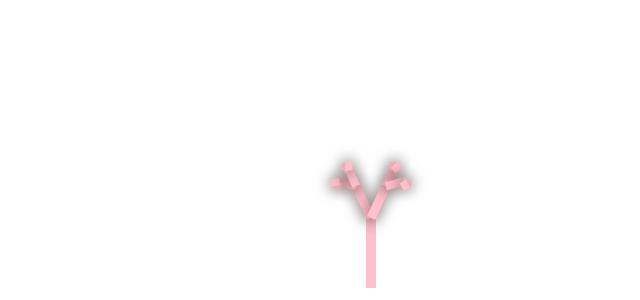
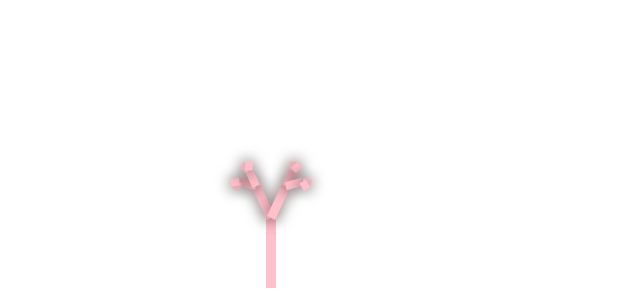
Before and after one commit to Jessica0525/Graficacion, a plain HTML site: page FRACTAL.html in a window 1280 px wide. Shown: the part 520-820 px from the top of the page, without its empty margins (137-777 px from the left). Drawn offline with Linux system fonts and the light colour scheme.

Commit message:
Update FRACTAL.html

```diff
--- a/FRACTAL.html
+++ b/FRACTAL.html
@@ -35,7 +35,7 @@
 
         ctx.restore();
     }
-    draw(500, 800, 70, 0, 10)
+    draw(400, 800, 70, 0, 10)
     </script>
 </body>
 </html>
```
